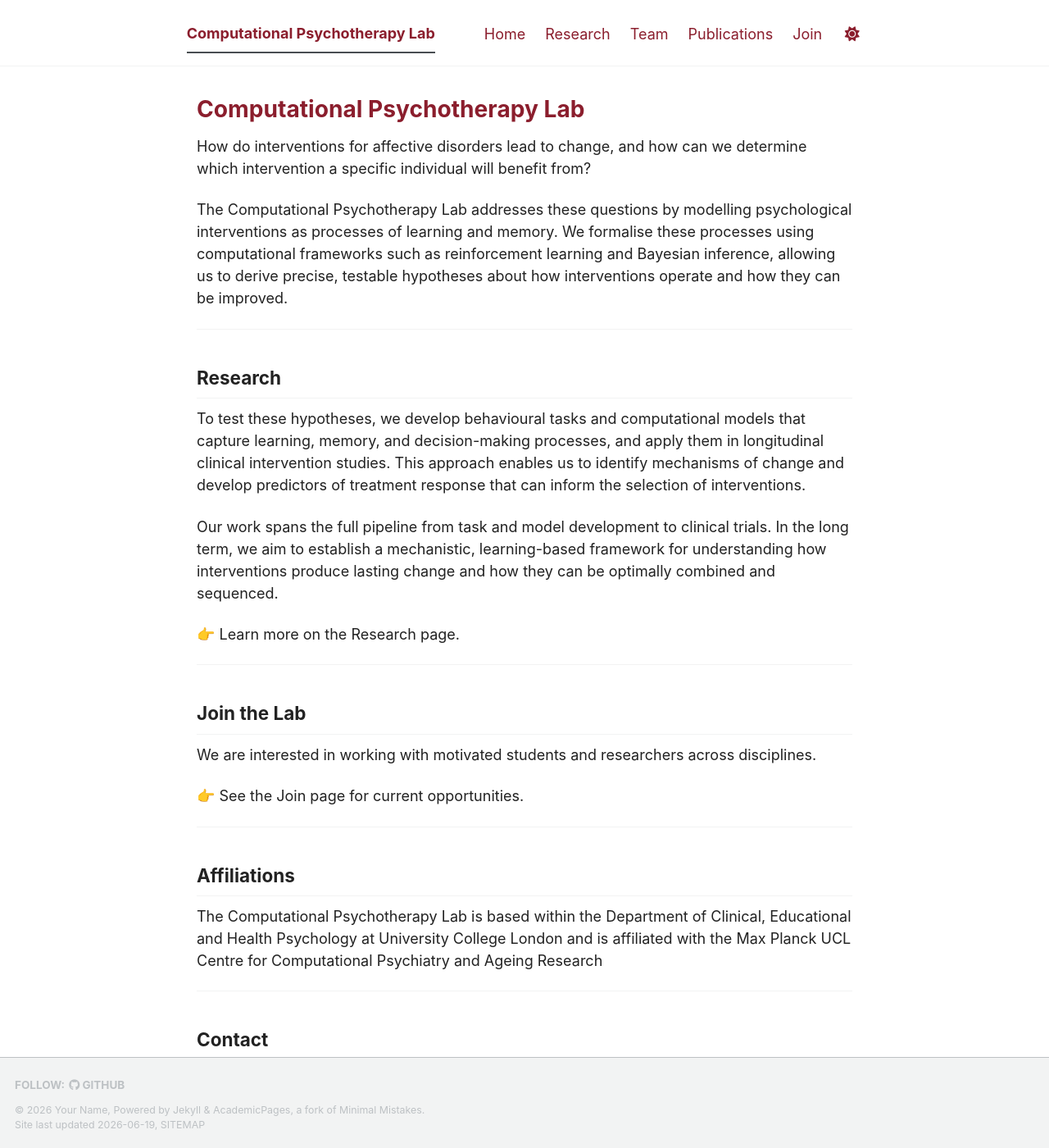
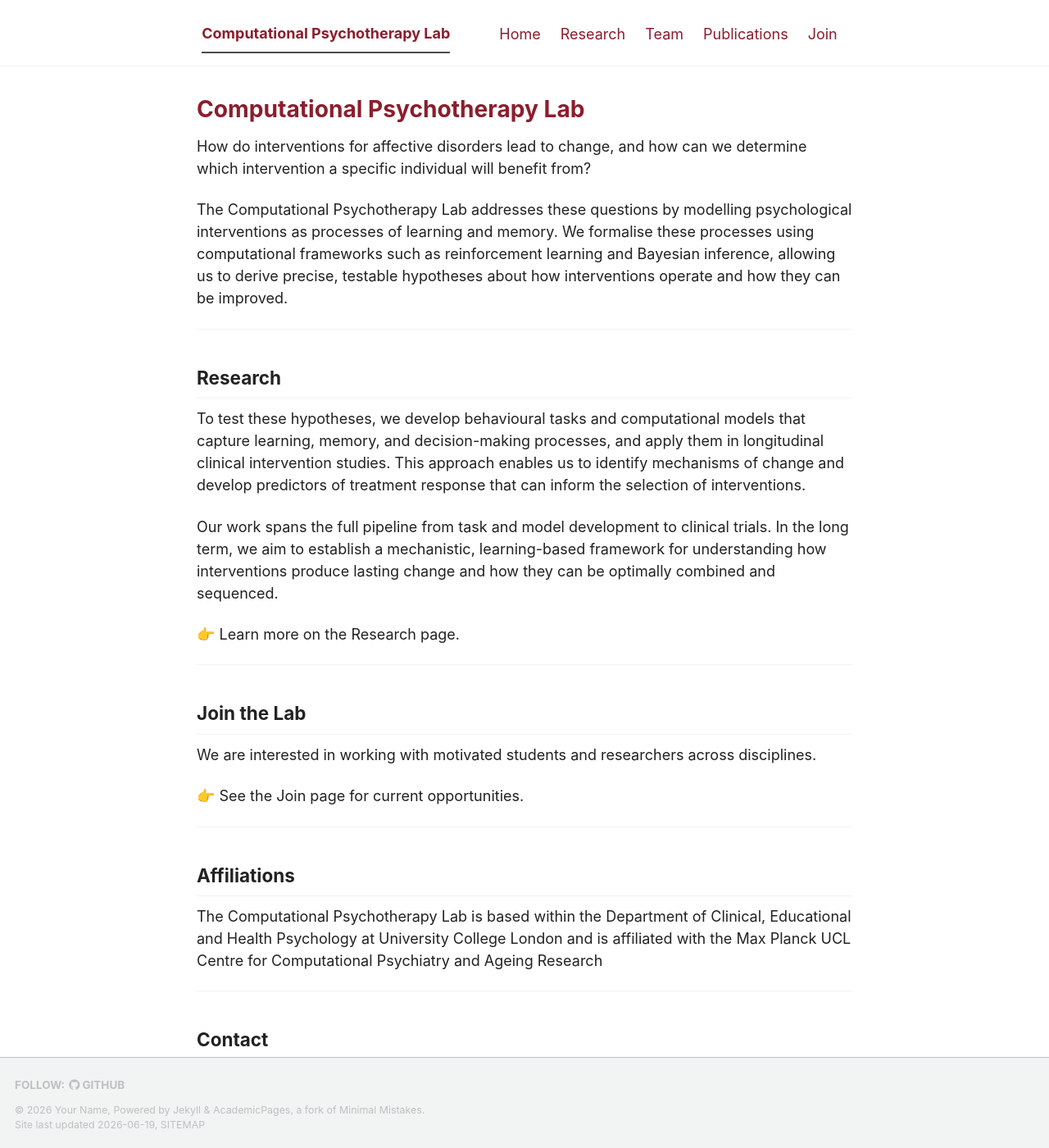
Before and after one commit to IsabelBerwian/CPT-lab, a Jekyll site: the page built from _pages/about.md, in a window 1280 px wide and 1400 px high. Shown: the whole window at 82% size. Built offline with Jekyll 4.4.1, drawn with Linux system fonts in a browser that asks for light colours; a script bundle is joined from its source files by our own code; library files that are not in the unit come from our copies; our own code applies the rules of GitHub Pages for plain Markdown files.

Commit message:
Refactor CSS for content and navigation styles

```diff
--- a/assets/css/main.scss
+++ b/assets/css/main.scss
@@ -62,7 +62,7 @@ a:hover {
 
 
 /* =========================================================
-   CONTENT WIDTH (KEEP THIS)
+   CONTENT WIDTH
    ========================================================= */
 
 .page__content {
@@ -70,84 +70,54 @@ a:hover {
   margin: 0 auto;
 }
 
+/* Heading color (your main headline fix) */
+.page__content h1 {
+  color: var(--color-primary);
+}
+
 
 /* =========================================================
-   NAVIGATION COLOR ONLY (SAFE)
+   NAVIGATION
    ========================================================= */
 
+/* Red navigation links */
 .greedy-nav a {
   color: var(--color-primary) !important;
+  margin: 0 12px;
 }
 
 .greedy-nav a:hover {
   text-decoration: underline;
 }
 
-
-/* =========================================================
-   REMOVE DARK MODE ICON (SAFE)
-   ========================================================= */
-
-.dark-mode-toggle {
-  display: none !important;
-}
-
-/* Center site title only */
+/* Center site title */
 .site-title {
   display: block;
   width: 100%;
   text-align: center;
 }
 
-/* =========================================
-   STACK HEADER VISUALLY (SAFE METHOD)
-   ========================================= */
-
-/* Move navigation below title */
+/* Stack header visually */
 .masthead__menu {
   width: 100%;
   text-align: center;
   margin-top: 0.5rem;
 }
 
-/* Force nav to new line */
 .greedy-nav {
   display: block;
 }
 
-/* Center nav items */
 .greedy-nav .visible-links {
   display: inline-block;
 }
 
-/* Keep spacing nice */
-.greedy-nav a {
-  margin: 0 12px;
-}
 
-/* remove dark mode icon completely */
-.dark-toggle,
-.dark-mode-toggle,
-.toggle-darkmode {
+/* =========================================================
+   ✅ FINAL ICON FIX (SAFE)
+   ========================================================= */
+
+/* Remove ONLY the last nav item (the icon) */
+.greedy-nav .visible-links > li:last-child {
   display: none !important;
 }
-
-/* Hide dark mode toggle (all variants used by theme) */
-.dark-toggle,
-.dark-mode-toggle,
-.toggle-dark,
-.toggle-dark-mode,
-.js-dark-toggle {
-  display: none !important;
-}
-
-/* Restore heading color */
-.page__content h1 {
-  color: var(--color-primary);
-}
-
-/* Hide the icon safely without touching layout */
-.greedy-nav .icon,
-.greedy-nav svg {
-  display: none !important;
-}
```
